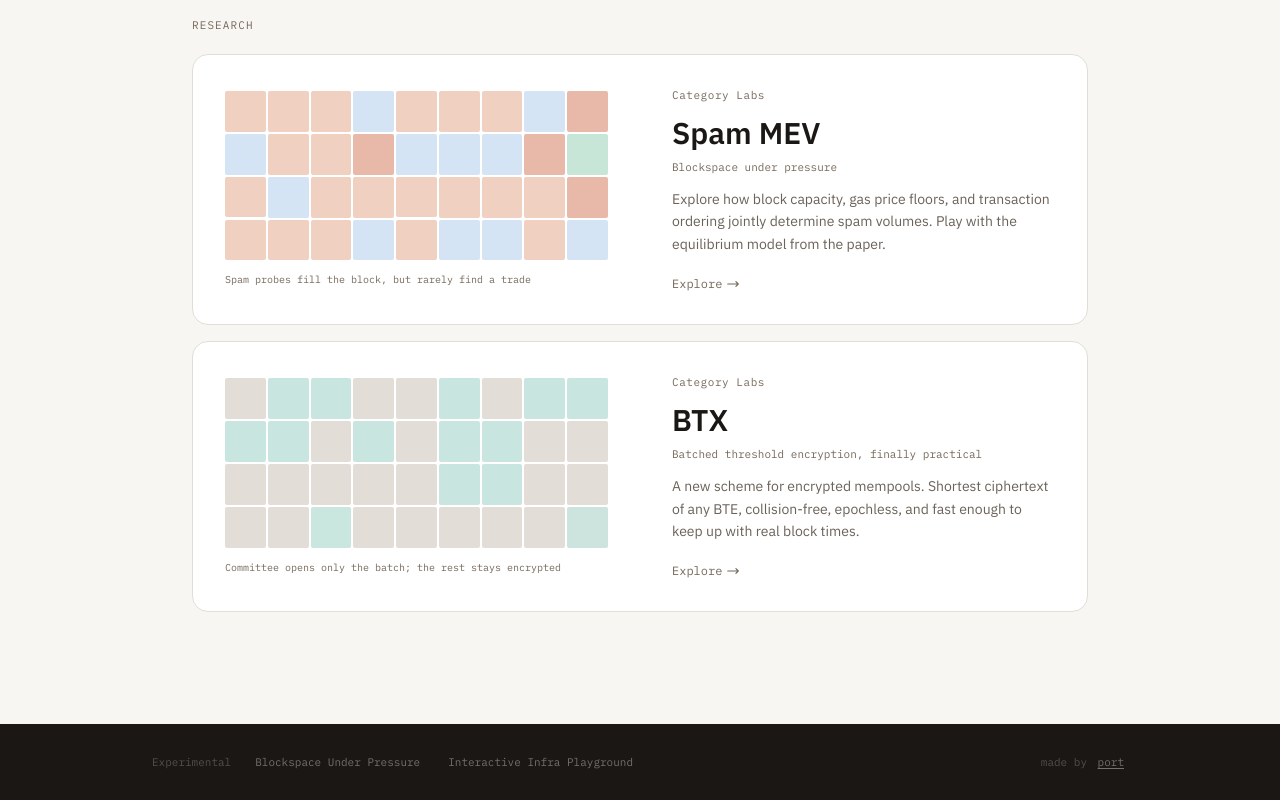
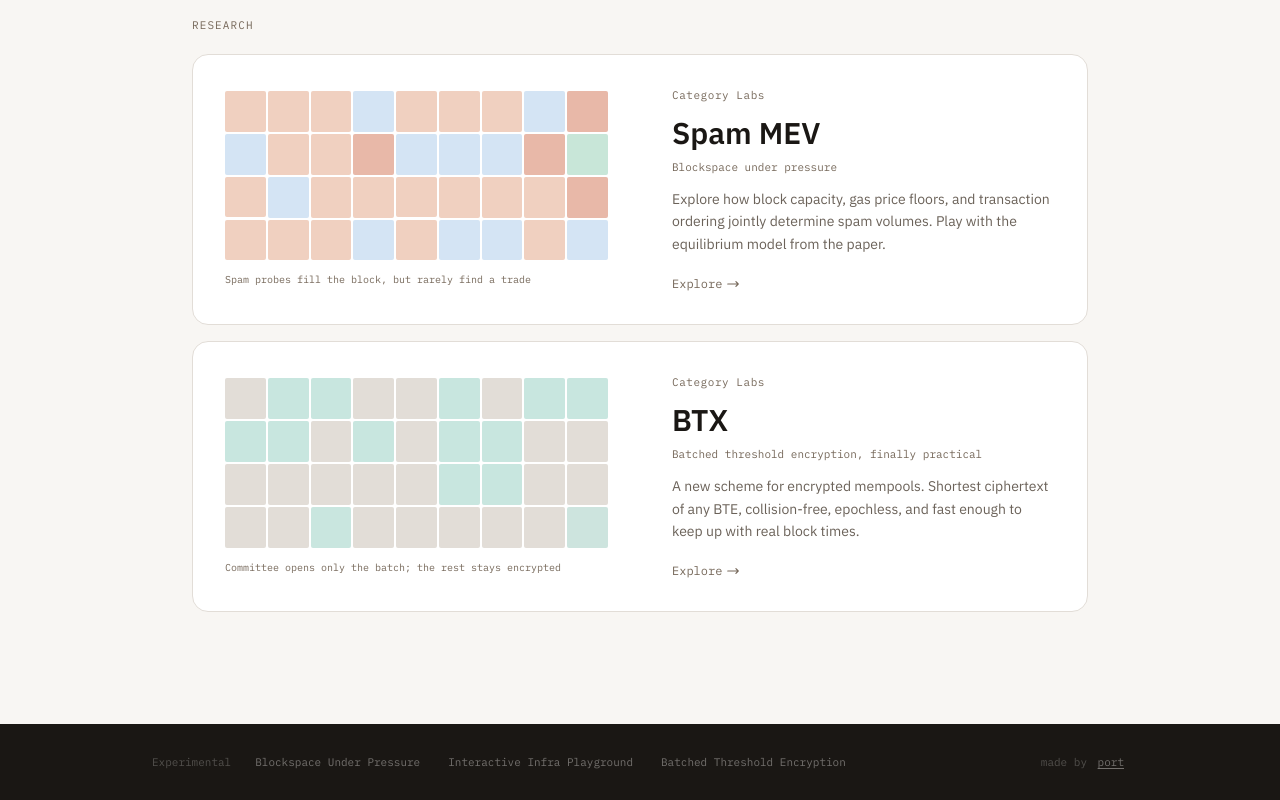
Before and after one commit to portdeveloper/pageified-storage, a Next.js app: page / in a window 1280 px wide. Shown: the part 1388-2188 px from the top of the page. Built offline with nearby package versions, Linux system fonts and the light colour scheme; no server answers.

Commit message:
add BTX link to global footer

```diff
--- a/src/components/GlobalFooter.tsx
+++ b/src/components/GlobalFooter.tsx
@@ -21,6 +21,12 @@ export default function GlobalFooter() {
             >
               Interactive Infra Playground
             </Link>
+            <Link
+              href="/btx"
+              className="inline-flex items-center text-surface/40 hover:text-surface transition-colors px-3 py-2.5 rounded min-h-11"
+            >
+              Batched Threshold Encryption
+            </Link>
           </div>
           <p className="font-mono text-[11px] text-surface/25">
             made by{" "}
```
